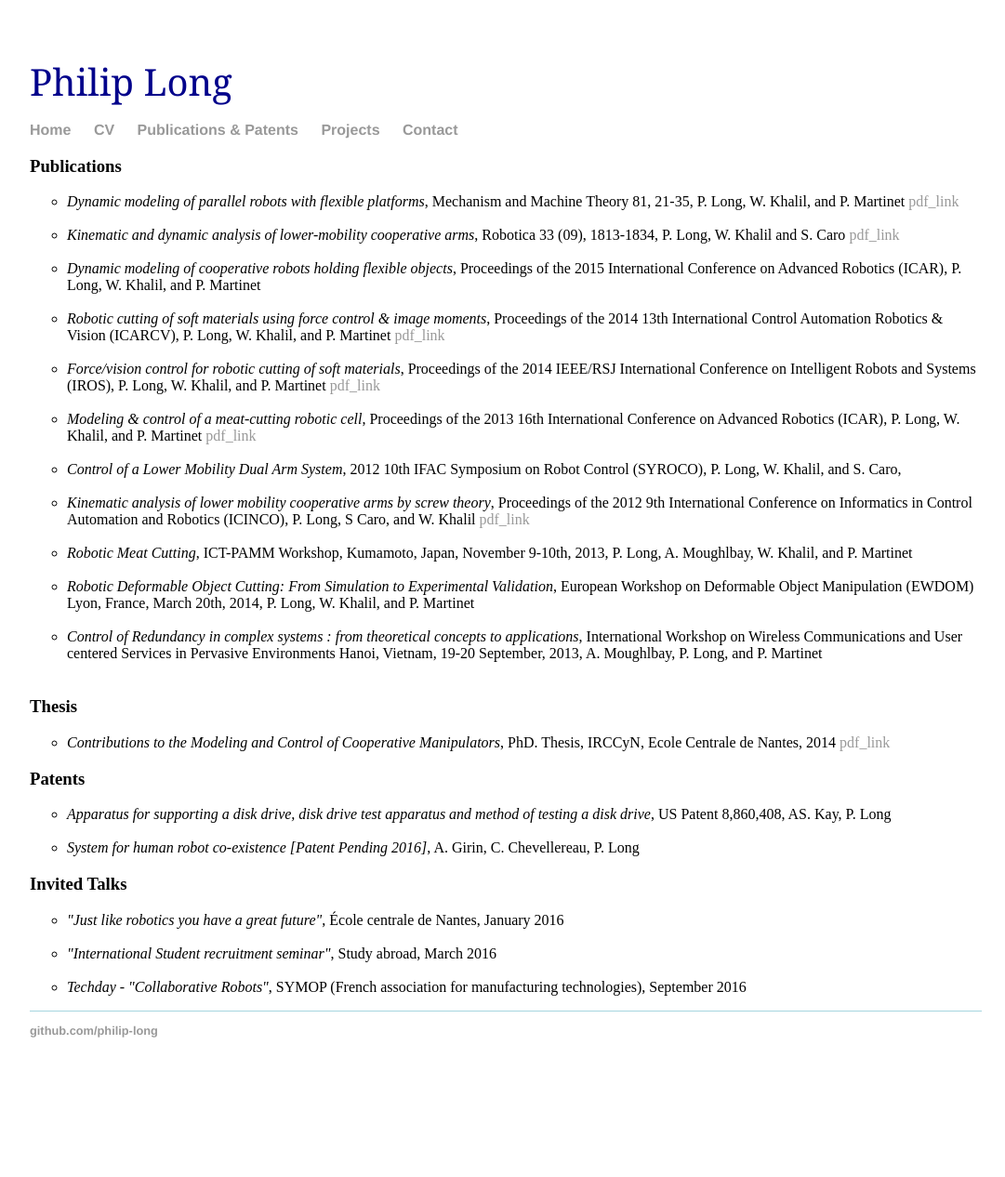
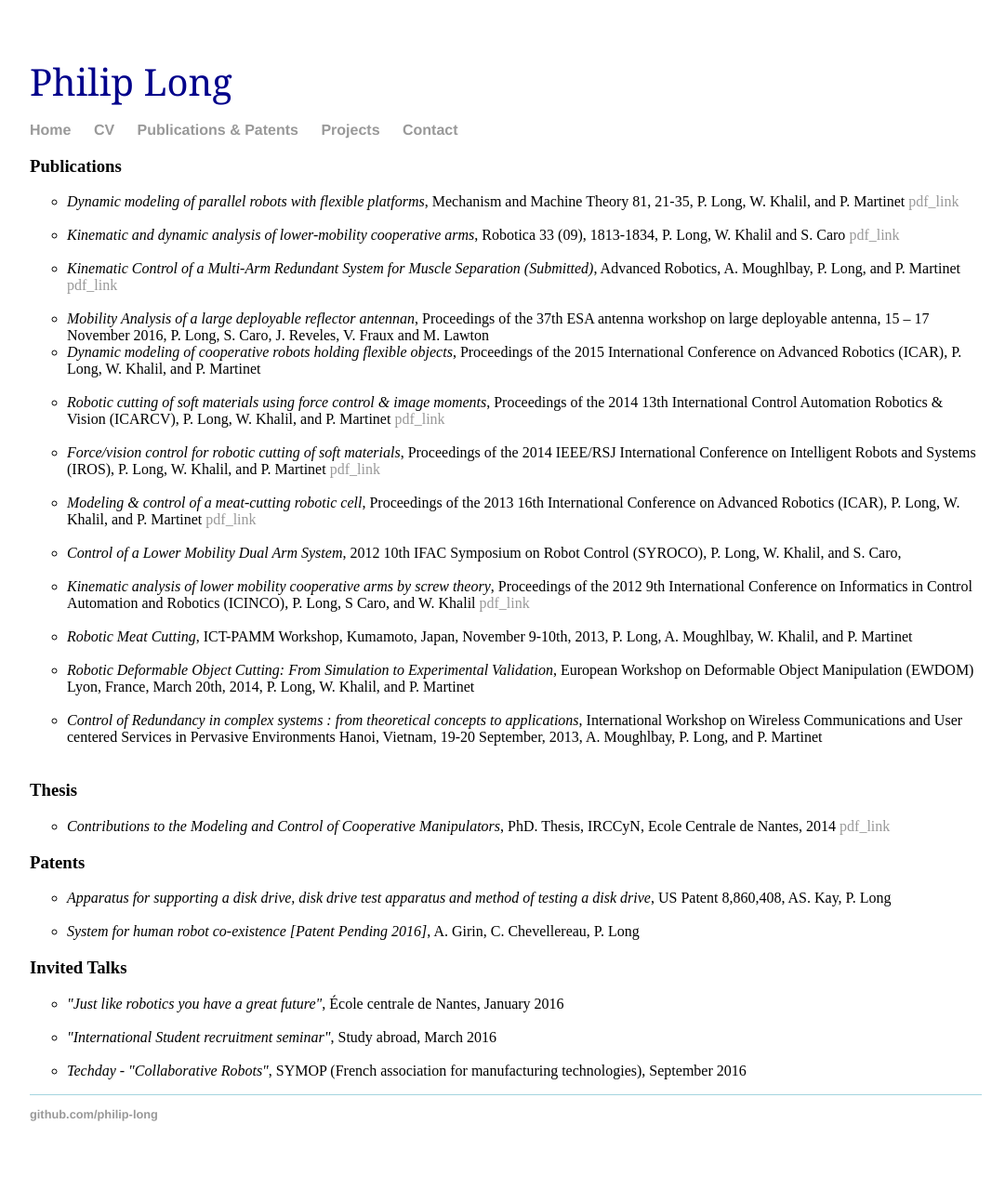
Before and after one commit to philip-long/philip-long.github.io, a Jekyll site: the page built from publications/index.html, in a window 1280 px wide. Shown: the whole page at 93% size, without its empty margins (96-1177 px from the left). Built offline with Jekyll 4.4.1, drawn with Linux system fonts in a browser that asks for light colours; before the commit the page ends 1176 px from its top, so only the background shows below that.

Commit message:
added publications

```diff
--- a/publications/index.html
+++ b/publications/index.html
@@ -17,6 +17,19 @@ title: Philip Long, PhD, Roboticist
         <a href="https://hal.archives-ouvertes.fr/hal-01084563/document"> pdf_link</a>
     </li>
     <br>
+
+      <li>
+        <i>  Kinematic Control of a Multi-Arm Redundant System for Muscle Separation (Submitted)</i>, Advanced Robotics, A. Moughlbay, P. Long, and P. Martinet
+        <a href="https://hal.archives-ouvertes.fr/hal-01084563/document"> pdf_link</a>
+    </li>
+    <br>
+
+    <li>
+     <i>Mobility Analysis of a large deployable reflector antennan</i>, Proceedings of the 37th ESA antenna workshop on large deployable antenna, 15 – 17 November 2016, P. Long, S. Caro, J. Reveles, V. Fraux and M. Lawton <br>
+    </li>
+
+
+
     <li>
      <i>Dynamic modeling of cooperative robots holding flexible objects</i>, Proceedings of the 2015 International Conference on Advanced Robotics (ICAR), P. Long, W. Khalil, and P. Martinet<br>
     </li>
```
